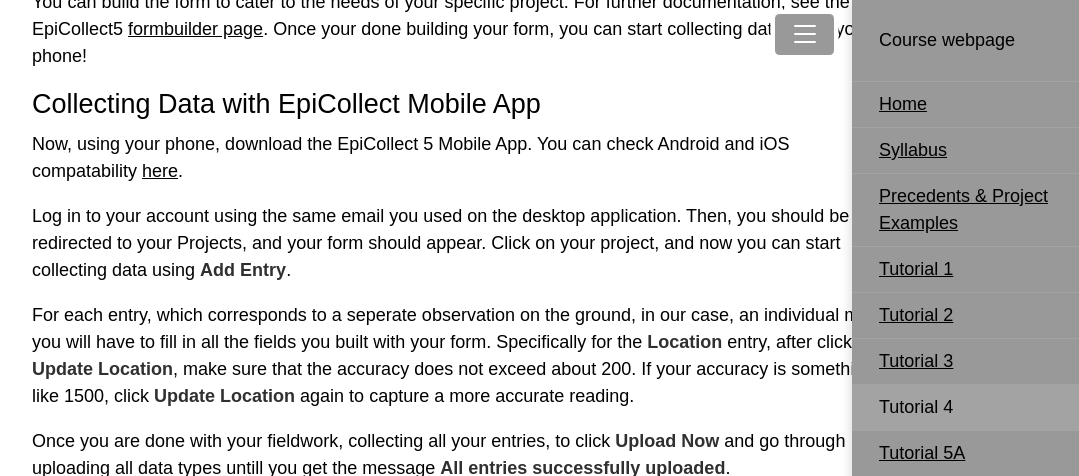
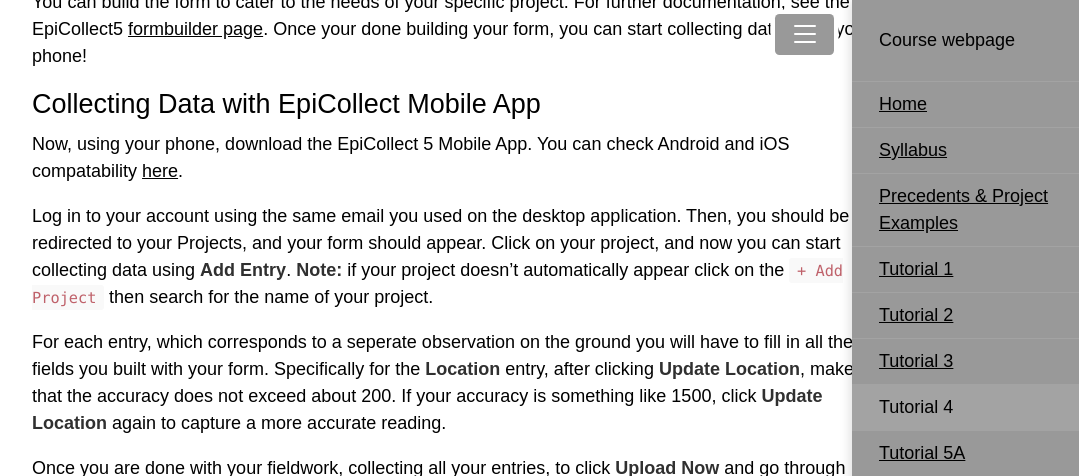
Before and after one commit to CenterForSpatialResearch/methods-in-spatial-research-fa2021, a Jekyll site: the page built from tutorials/tutorial04.md, in a window 1280 px wide and 900 px high, scrolled down 2398 px, cut to the strip 0-476 px from the top of the window. Shown: the whole strip, without its empty margins (176-1255 px from the left). Built offline with Jekyll 4.4.1, drawn with Linux system fonts in a browser that asks for light colours; some of the changed text lies outside the part shown.

Commit message:
epicollect

```diff
--- a/tutorials/tutorial04.md
+++ b/tutorials/tutorial04.md
@@ -36,9 +36,9 @@
 
 Now, using your phone, download the EpiCollect 5 Mobile App. You can check Android and iOS compatability [here](https://docs.epicollect.net/mobile-application/mobile-application).
 
-Log in to your account using the same email you used on the desktop application. Then, you should be redirected to your Projects, and your form should appear. Click on your project, and now you can start collecting data using **Add Entry**.
+Log in to your account using the same email you used on the desktop application. Then, you should be redirected to your Projects, and your form should appear. Click on your project, and now you can start collecting data using **Add Entry**. **Note:** if your project doesn't automatically appear click on the `+ Add Project` then search for the name of your project.
 
-For each entry, which corresponds to a seperate observation on the ground, in our case, an individual mural, you will have to fill in all the fields you built with your form. Specifically for the **Location** entry, after clicking **Update Location**, make sure that the accuracy does not exceed about 200. If your accuracy is something like 1500, click **Update Location** again to capture a more accurate reading.
+For each entry, which corresponds to a seperate observation on the ground you will have to fill in all the fields you built with your form. Specifically for the **Location** entry, after clicking **Update Location**, make sure that the accuracy does not exceed about 200. If your accuracy is something like 1500, click **Update Location** again to capture a more accurate reading.
 
 Once you are done with your fieldwork, collecting all your entries, to click **Upload Now** and go through uploading all data types untill you get the message **All entries successfully uploaded**.
 
@@ -63,9 +63,9 @@
 
 **Tutorial Deliverable:**
 
-There is not a separate tutorial deliverable for this week -- you will just need to use what you learned here to complete [Assignment 2](/methods-in-spatial-research-fa2021/assignments/assignment02/)
+There is not a separate tutorial deliverable for this week -- you will just need to use what you learned here to complete [Assignment 3](/methods-in-spatial-research-fa2021/assignments/assignment03/)
 
 
 ---
 
-Tutorial by Nadine Fattaleh, Spring 2021.
+Tutorial by Nadine Fattaleh, for Spring 2021 Methods in Spatial Research.
```
